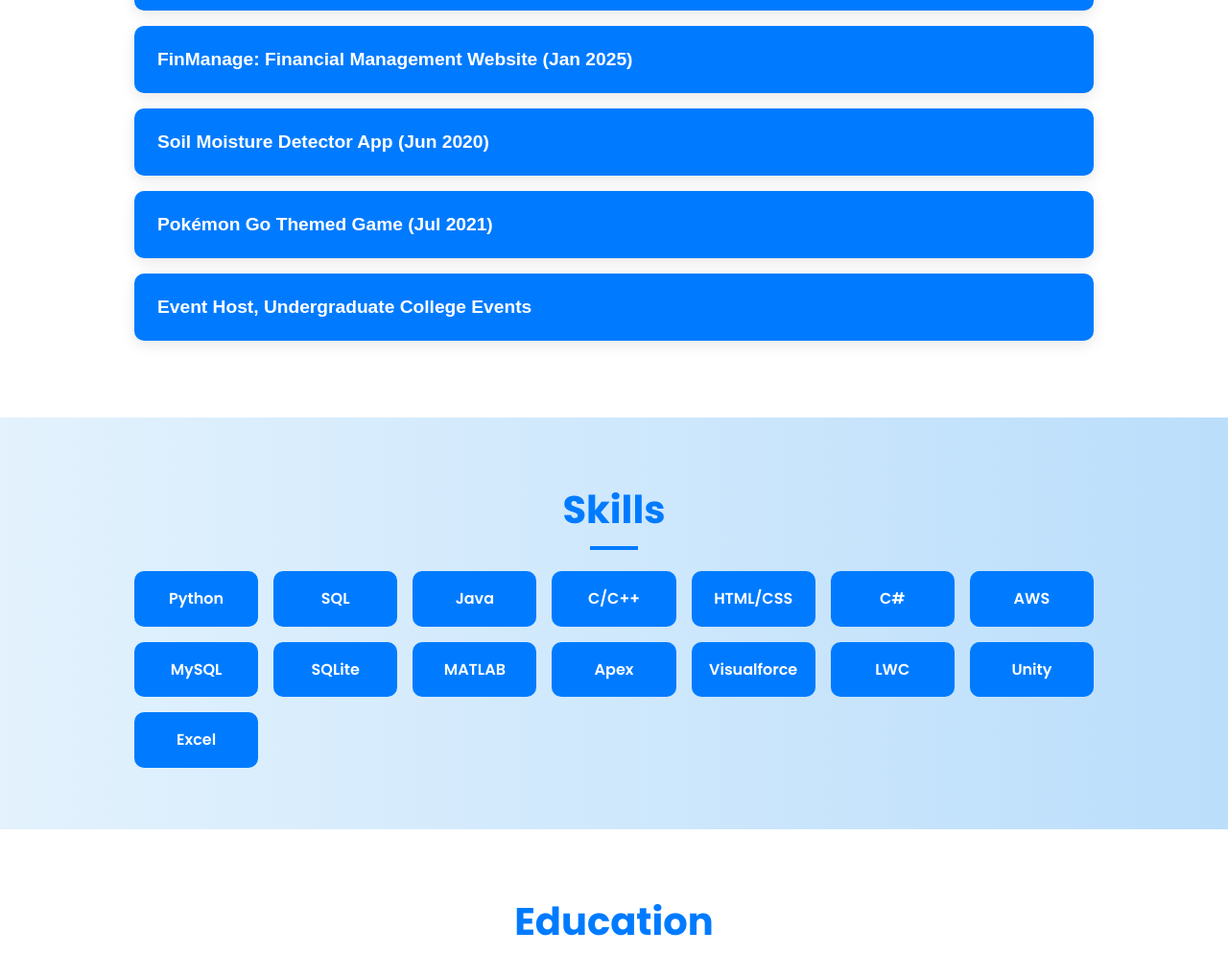
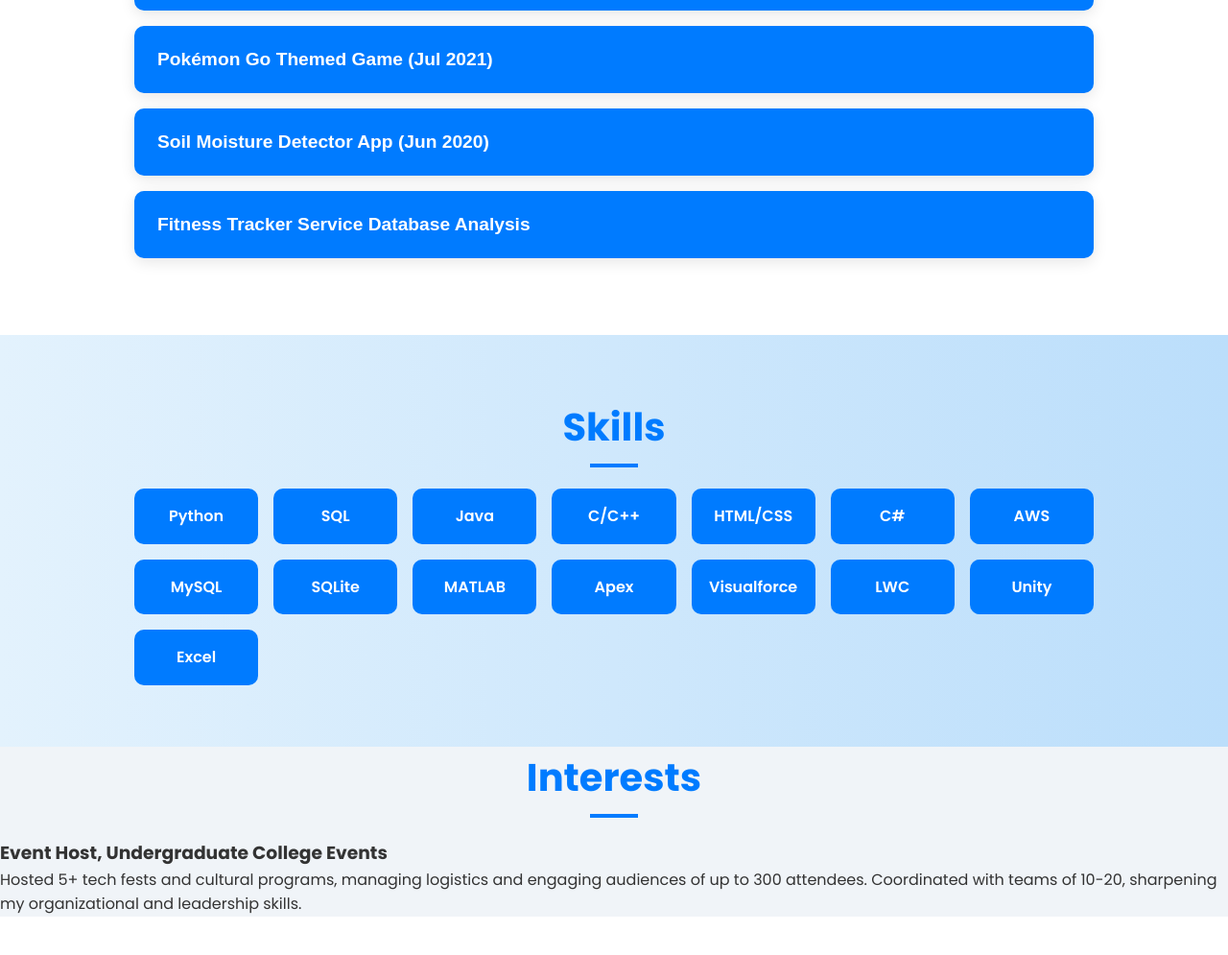
Before and after one commit to snehitgompa/snehitgompa.github.io, a plain HTML site: page index.html in a window 1280 px wide. Shown: the part 1049-2044 px from the top of the page at 96% size. Drawn offline with Linux system fonts and the light colour scheme.

Commit message:
Update index.html

```diff
--- a/index.html
+++ b/index.html
@@ -14,6 +14,7 @@
             <li><a href="#home">Home</a></li>
             <li><a href="#projects-experience">Projects & Experience</a></li>
             <li><a href="#skills">Skills</a></li>
+            <li><a href="#interests">Interests</a></li>
             <li><a href="#education">Education</a></li>
             <li><a href="#contact">Contact</a></li>
         </ul>
@@ -22,7 +23,7 @@
     <!-- Introduction -->
     <section id="home" class="fade-in">
         <div class="intro-container">
-            <img src="https://snehithganesh.neocities.org/WhatsApp%20Image%202025-01-13%20at%2019.25.15.jpeg" alt="Snehit Gompa" class="profile-pic"> <!-- Neocities URL -->
+            <img src="https://snehitgompa.neocities.org/profile-pic.jpg" alt="Snehit Gompa" class="profile-pic"> <!-- Neocities URL -->
             <div class="intro-text">
                 <h1>Snehit Gompa</h1>
                 <p class="tagline">Innovating the Future of Tech & Healthcare</p>
@@ -45,6 +46,15 @@
                 </div>
             </div>
             <div class="accordion-item">
+                <button class="accordion-button">FinManage: Financial Management Website (Jan 2025)</button>
+                <div class="accordion-content">
+                    <p><strong>Description:</strong> Created a responsive website to track expenses and manage financial settings, hosted at <a href="https://snehitgompa.github.io/finmanage/" target="_blank">snehitgompa.github.io/finmanage/</a>.</p>
+                    <p><strong>Role & Contributions:</strong> Led front-end development with a focus on intuitive navigation and modern design.</p>
+                    <p><strong>Technologies:</strong> HTML, CSS</p>
+                    <p><strong>Outcome:</strong> Enhanced financial tracking accessibility with a user-friendly interface.</p>
+                </div>
+            </div>
+            <div class="accordion-item">
                 <button class="accordion-button">Personalized Risk Prediction for Chronic Diseases</button>
                 <div class="accordion-content">
                     <p><strong>Description:</strong> Developed predictive models using the NHANES dataset to identify individuals at high risk for chronic diseases like diabetes and hypertension, enhancing early detection and personalized care.</p>
@@ -63,15 +73,6 @@
                 </div>
             </div>
             <div class="accordion-item">
-                <button class="accordion-button">Fitness Tracker Service Database Analysis</button>
-                <div class="accordion-content">
-                    <p><strong>Description:</strong> Created a database system for a fitness tracker service to monitor workouts, nutrition, sleep, and goals under a freemium model.</p>
-                    <p><strong>Role & Contributions:</strong> Designed entity-relationship models and SQL queries (e.g., average weight by workout type), ensuring data security and scalability.</p>
-                    <p><strong>Technologies:</strong> MySQL, SQL, ER Diagrams</p>
-                    <p><strong>Outcome:</strong> Delivered a robust schema supporting user-centric health tracking and analytics.</p>
-                </div>
-            </div>
-            <div class="accordion-item">
                 <button class="accordion-button">Digital Transformation of Nail Salon (Oct 2023)</button>
                 <div class="accordion-content">
                     <p><strong>Description:</strong> Built a web application for Couture Nails & Spa to modernize appointment booking, replacing paper-based processes with digital efficiency.</p>
@@ -81,12 +82,12 @@
                 </div>
             </div>
             <div class="accordion-item">
-                <button class="accordion-button">FinManage: Financial Management Website (Jan 2025)</button>
+                <button class="accordion-button">Pokémon Go Themed Game (Jul 2021)</button>
                 <div class="accordion-content">
-                    <p><strong>Description:</strong> Created a responsive website to track expenses and manage financial settings, hosted at <a href="https://snehitgompa.github.io/finmanage/" target="_blank">snehitgompa.github.io/finmanage/</a>.</p>
-                    <p><strong>Role & Contributions:</strong> Led front-end development with a focus on intuitive navigation and modern design.</p>
-                    <p><strong>Technologies:</strong> HTML, CSS</p>
-                    <p><strong>Outcome:</strong> Enhanced financial tracking accessibility with a user-friendly interface.</p>
+                    <p><strong>Description:</strong> Designed an AR/VR game with interactive characters, inspired by Pokémon Go.</p>
+                    <p><strong>Role & Contributions:</strong> Led development in Unity, enhancing user engagement through immersive features.</p>
+                    <p><strong>Technologies:</strong> Unity, C#</p>
+                    <p><strong>Outcome:</strong> Increased engagement by 20%, mastering AR/VR development.</p>
                 </div>
             </div>
             <div class="accordion-item">
@@ -99,21 +100,12 @@
                 </div>
             </div>
             <div class="accordion-item">
-                <button class="accordion-button">Pokémon Go Themed Game (Jul 2021)</button>
+                <button class="accordion-button">Fitness Tracker Service Database Analysis</button>
                 <div class="accordion-content">
-                    <p><strong>Description:</strong> Designed an AR/VR game with interactive characters, inspired by Pokémon Go.</p>
-                    <p><strong>Role & Contributions:</strong> Led development in Unity, enhancing user engagement through immersive features.</p>
-                    <p><strong>Technologies:</strong> Unity, C#</p>
-                    <p><strong>Outcome:</strong> Increased engagement by 20%, mastering AR/VR development.</p>
-                </div>
-            </div>
-            <div class="accordion-item">
-                <button class="accordion-button">Event Host, Undergraduate College Events</button>
-                <div class="accordion-content">
-                    <p><strong>Description:</strong> Hosted 5+ tech fests and cultural programs, managing logistics and engaging large audiences.</p>
-                    <p><strong>Role & Contributions:</strong> Coordinated with teams of 10-20 and communicated with up to 300 attendees.</p>
-                    <p><strong>Technologies:</strong> Event Management Tools</p>
-                    <p><strong>Outcome:</strong> Strengthened organizational and leadership skills.</p>
+                    <p><strong>Description:</strong> Created a database system for a fitness tracker service to monitor workouts, nutrition, sleep, and goals under a freemium model.</p>
+                    <p><strong>Role & Contributions:</strong> Designed entity-relationship models and SQL queries (e.g., average weight by workout type), ensuring data security and scalability.</p>
+                    <p><strong>Technologies:</strong> MySQL, SQL, ER Diagrams</p>
+                    <p><strong>Outcome:</strong> Delivered a robust schema supporting user-centric health tracking and analytics.</p>
                 </div>
             </div>
         </div>
@@ -138,6 +130,17 @@
             <div class="skill-card">LWC</div>
             <div class="skill-card">Unity</div>
             <div class="skill-card">Excel</div>
+        </div>
+    </section>
+
+    <!-- Interests -->
+    <section id="interests" class="fade-in">
+        <h2>Interests</h2>
+        <div class="interests-container">
+            <div class="interest-item">
+                <h3>Event Host, Undergraduate College Events</h3>
+                <p>Hosted 5+ tech fests and cultural programs, managing logistics and engaging audiences of up to 300 attendees. Coordinated with teams of 10-20, sharpening my organizational and leadership skills.</p>
+            </div>
         </div>
     </section>
 
```
